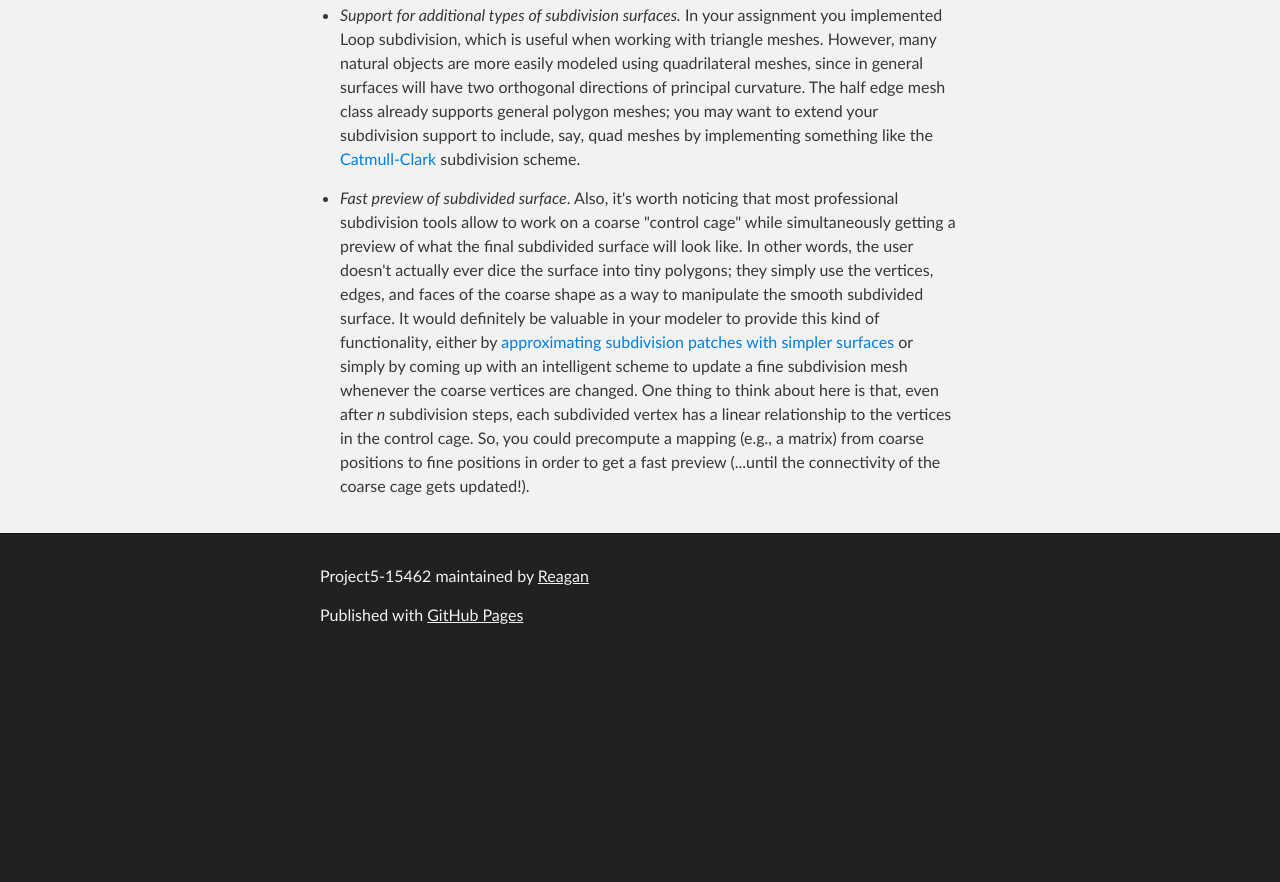
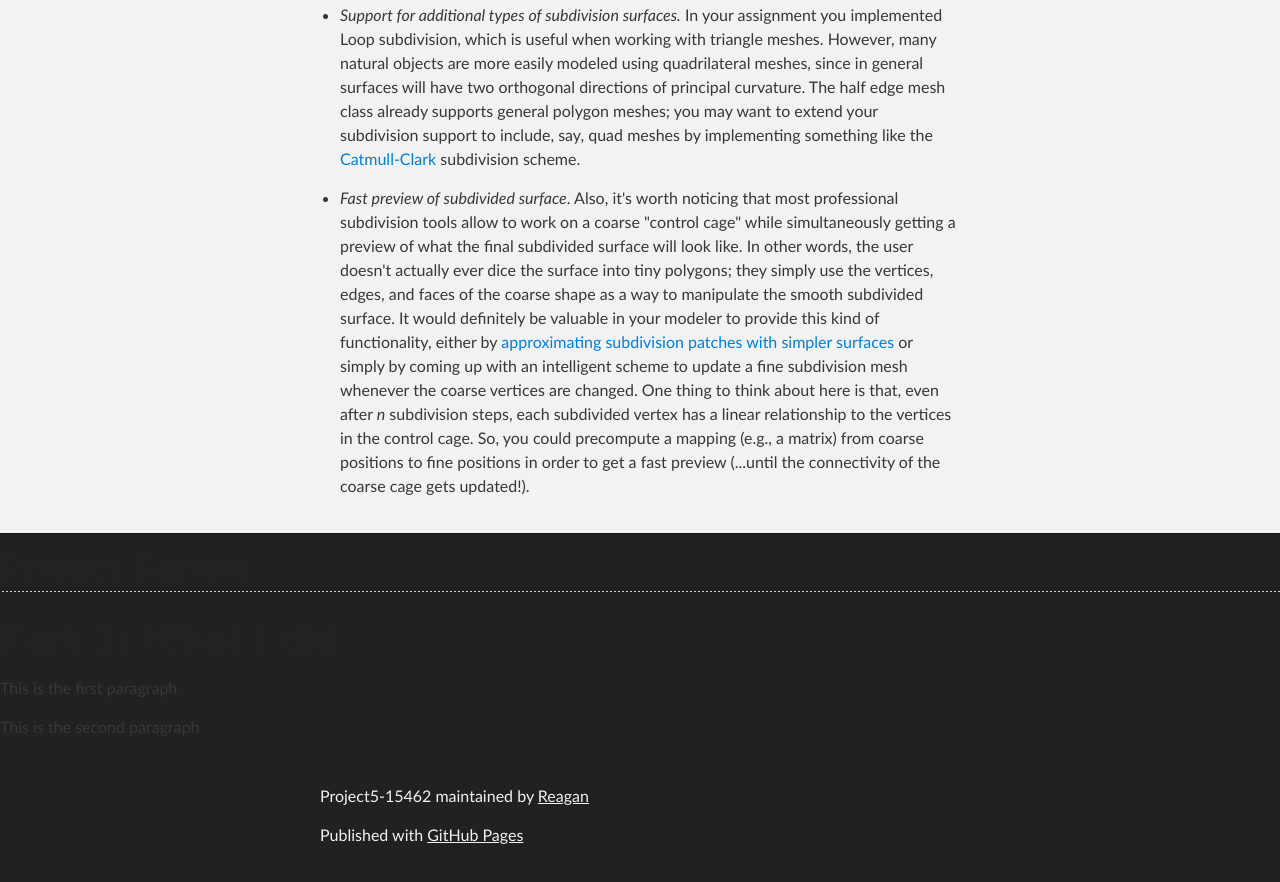
Before and after one commit to Reagan/project5-15462, a plain HTML site: page index.html in a window 1280 px wide. Shown: the part 1288-2170 px from the top of the page. Before the commit the page ends 1950 px from the top, so only its background shows below. Drawn offline with Linux system fonts and the light colour scheme.

Commit message:
additional modifications

```diff
--- a/index.html
+++ b/index.html
@@ -52,6 +52,20 @@
  </section>
     </div>
 
+
+    <!-- Project report section-->
+    <h2>
+<a id="option-a-subdivision-modeler" class="anchor" href="#option-a-subdivision-modeler" aria-hidden="true">
+  <span class="octicon octicon-link"></span></a>Project Report
+</h2>
+<h1>Part 1: What I did</h1>
+<p>This is the first paragraph</p>
+
+<p>This is the second paragraph</p>
+
+
+    <!-- end project report section -->
+
     <!-- FOOTER  -->
     <div id="footer_wrap" class="outer">
       <footer class="inner">
@@ -60,7 +74,5 @@
       </footer>
     </div>
 
-
-
   </body>
 </html>
```
